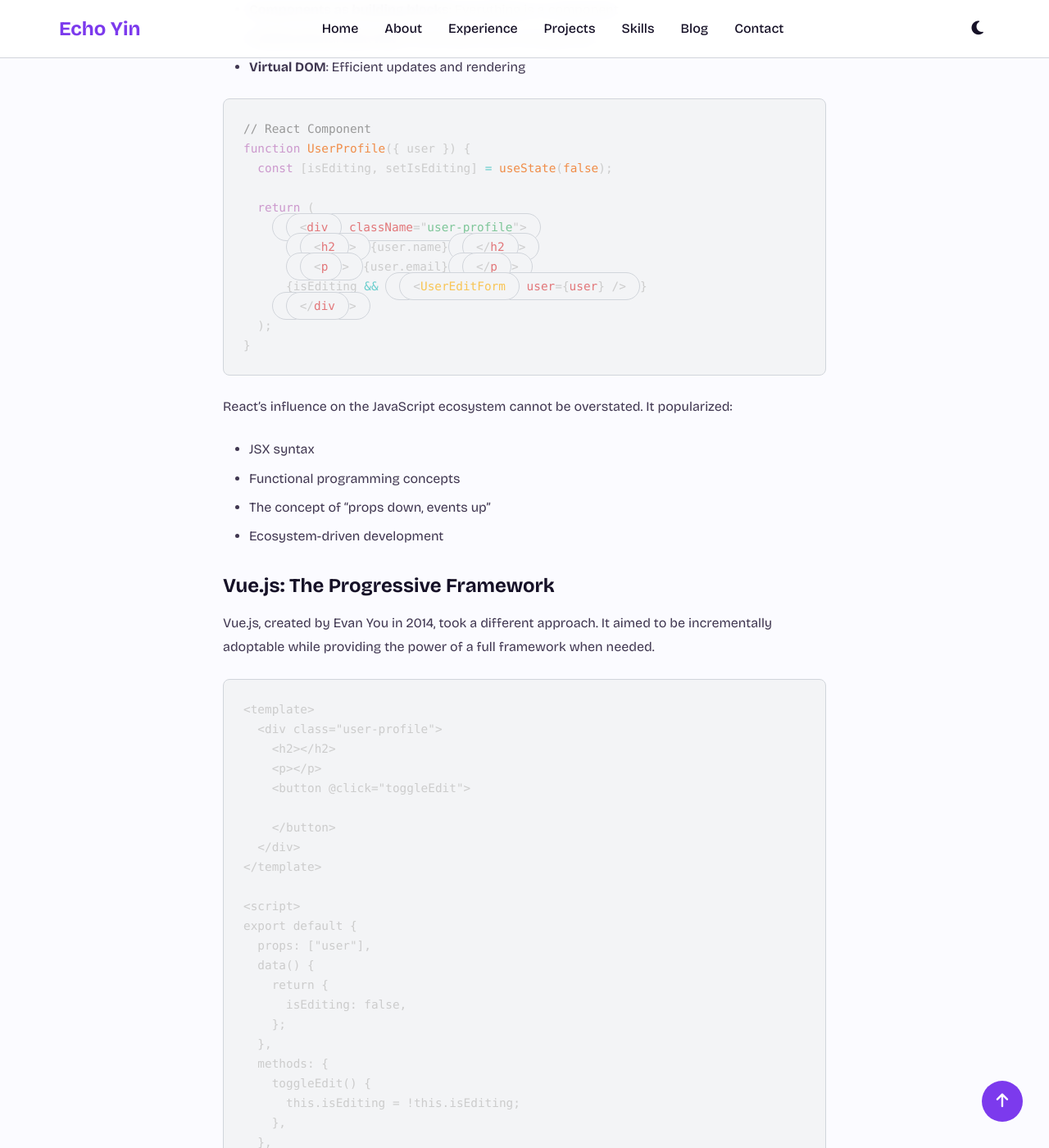
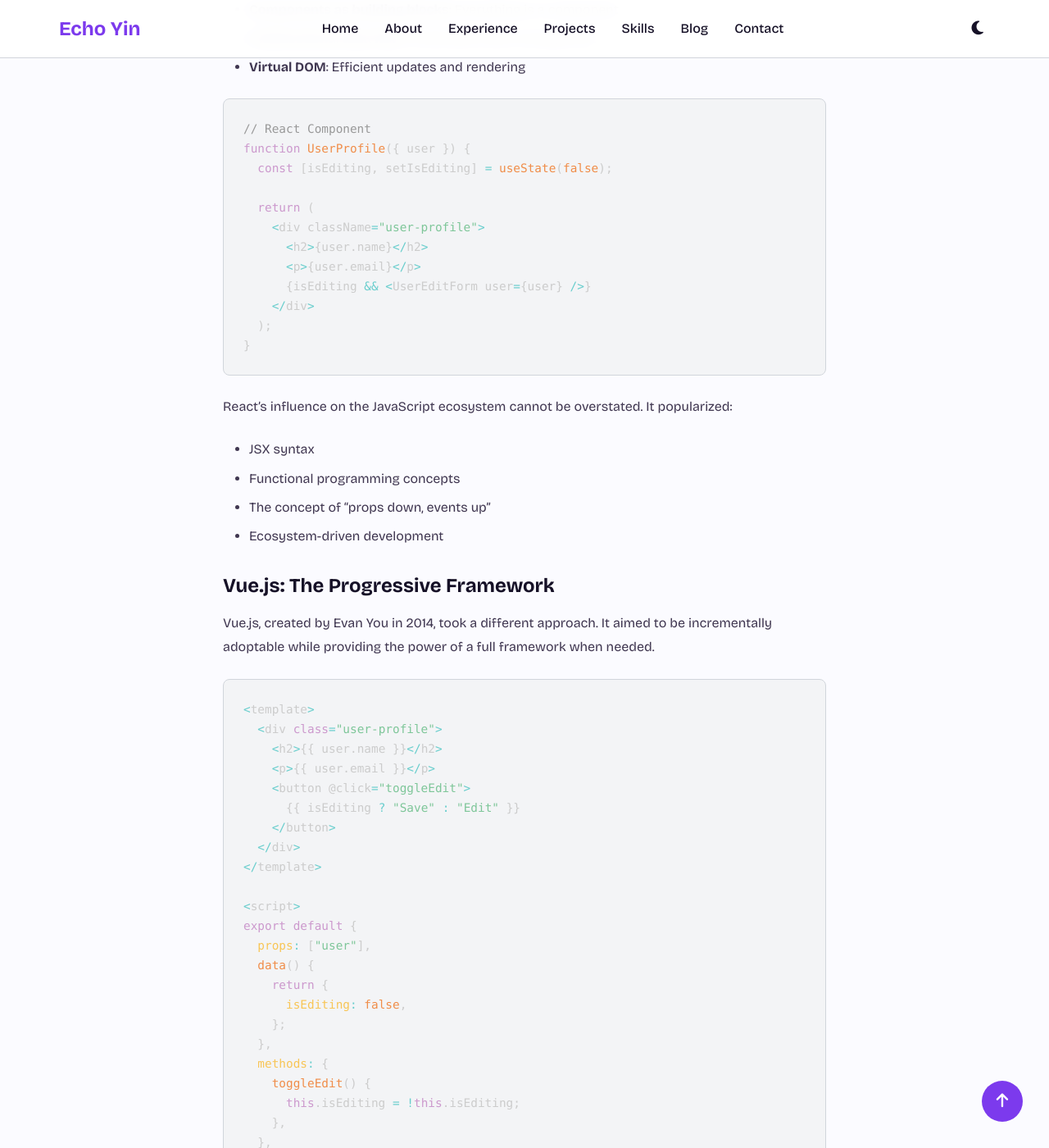
Before and after one commit to e-choness/portfolio-site, a Jekyll site: the page built from _posts/2025-01-15-evolution-of-javascript-frameworks.md, in a window 1280 px wide and 1400 px high, scrolled down 2659 px. Shown: the whole window at 82% size. Built offline with Jekyll 4.4.1, drawn with Linux system fonts in a browser that asks for light colours; nearby versions of some CDN libraries; a script that is not in the unit is left out; some of the changed text lies outside the part shown.

Commit message:
Fix styling and code blocks in blogs

````diff
--- a/_posts/2025-01-15-evolution-of-javascript-frameworks.md
+++ b/_posts/2025-01-15-evolution-of-javascript-frameworks.md
@@ -70,7 +70,9 @@ Facebook's React, released in 2013, introduced a paradigm shift with its compone
 - **Unidirectional data flow**: Predictable state management
 - **Virtual DOM**: Efficient updates and rendering
 
-```jsx
+{% raw %}
+
+```javascript
 // React Component
 function UserProfile({ user }) {
   const [isEditing, setIsEditing] = useState(false);
@@ -85,6 +87,8 @@ function UserProfile({ user }) {
 }
 ```
 
+{% endraw %}
+
 React's influence on the JavaScript ecosystem cannot be overstated. It popularized:
 
 - JSX syntax
@@ -96,7 +100,9 @@ React's influence on the JavaScript ecosystem cannot be overstated. It populariz
 
 Vue.js, created by Evan You in 2014, took a different approach. It aimed to be incrementally adoptable while providing the power of a full framework when needed.
 
-```vue
+{% raw %}
+
+```javascript
 <template>
   <div class="user-profile">
     <h2>{{ user.name }}</h2>
@@ -124,6 +130,8 @@ export default {
 </script>
 ```
 
+{% endraw %}
+
 Vue's strengths include:
 
 - **Gentle learning curve**: Easy for beginners
@@ -135,6 +143,7 @@ Vue's strengths include:
 
 When Google rewrote AngularJS as Angular 2 (now just "Angular"), they created a framework designed for large-scale applications:
 
+{% raw %}
 ```typescript
 // Angular Component
 @Component({
@@ -158,6 +167,7 @@ export class UserProfileComponent {
   }
 }
 ```
+{% endraw %}
 
 Angular's enterprise focus includes:
 
@@ -172,7 +182,7 @@ Angular's enterprise focus includes:
 
 Svelte, created by Rich Harris, takes a unique approach by moving work from runtime to build time:
 
-```svelte
+```javascript
 <script>
     export let user;
     let isEditing = false;
@@ -201,7 +211,9 @@ Svelte's advantages:
 
 React continues to evolve with hooks (2018) and concurrent features:
 
-```jsx
+{% raw %}
+
+```javascript
 // Modern React with Hooks
 function UserProfile({ user }) {
   const [isEditing, setIsEditing] = useState(false);
@@ -221,6 +233,8 @@ function UserProfile({ user }) {
   );
 }
 ```
+
+{% endraw %}
 
 ## Looking Forward: What's Next?
 
--- a/_scss/abstracts/_variables.scss
+++ b/_scss/abstracts/_variables.scss
@@ -14,9 +14,9 @@
 }
 
 [data-theme="dark"] {
-    --primary-color: #5212abfe;
+    --primary-color: #c2a4f5fe;
     --secondary-color: #7d47fa;
-    --accent-color: #C4B5FD;
+    --accent-color: #7C3AED;
     --text-primary: #f4f3f6;
     --text-secondary: #a29caf;
     --bg-primary: #07000f;
````
Also changed, not shown: _posts/2024-12-28-css-grid-vs-flexbox.md (+7 -7 lines).
